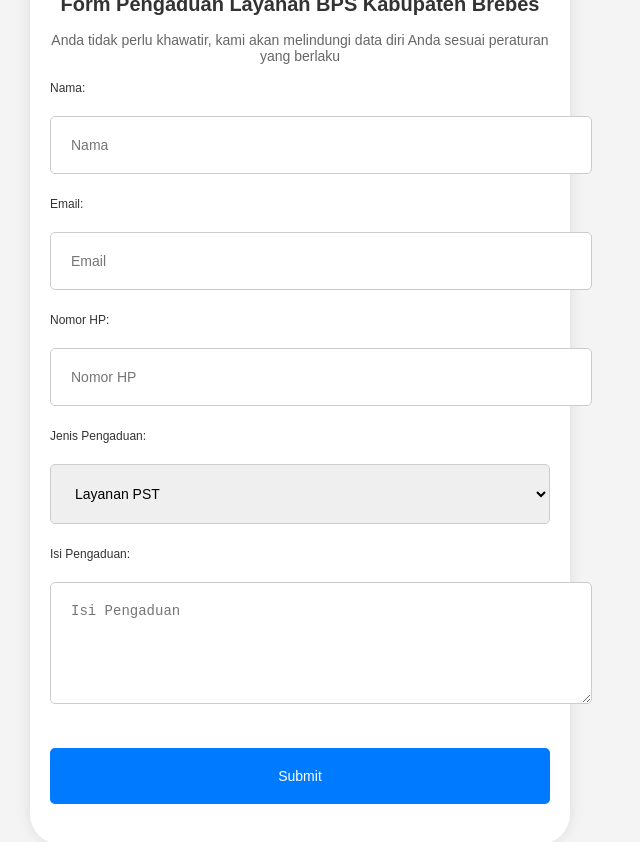
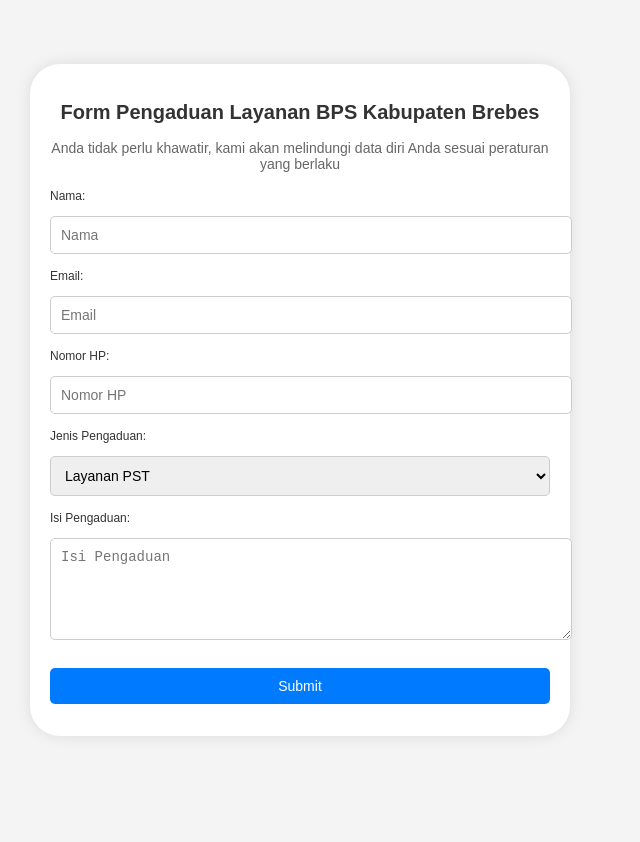
Before and after one commit to bpskabbrebes/Pengaduan_layanan, a plain HTML site: page index.html in a window 1280 px wide. Shown: the whole page, without its empty margins (340-980 px from the left). After the commit the page ends 800 px from the top, so only its background shows below. Drawn offline with Linux system fonts and the light colour scheme.

Commit message:
Update index.html

```diff
--- a/index.html
+++ b/index.html
@@ -38,8 +38,8 @@
         }
         input, select, textarea, button {
             width: 100%;
-            padding: 20px;
-            margin: 20px 0;
+            padding: 10px;
+            margin: 12px 0;
             border-radius: 5px;
             border: 1px solid #ccc;
             font-size: 14px;
```
